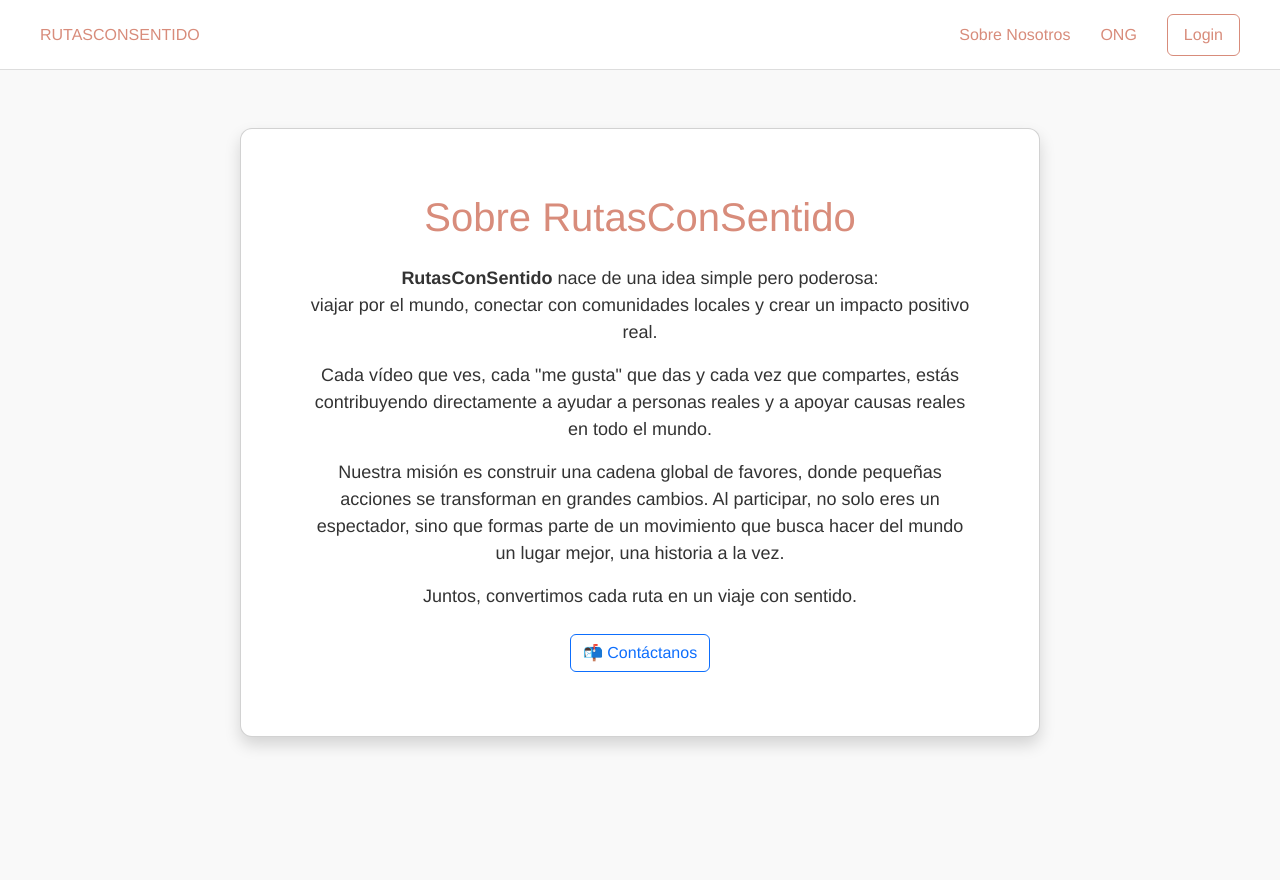
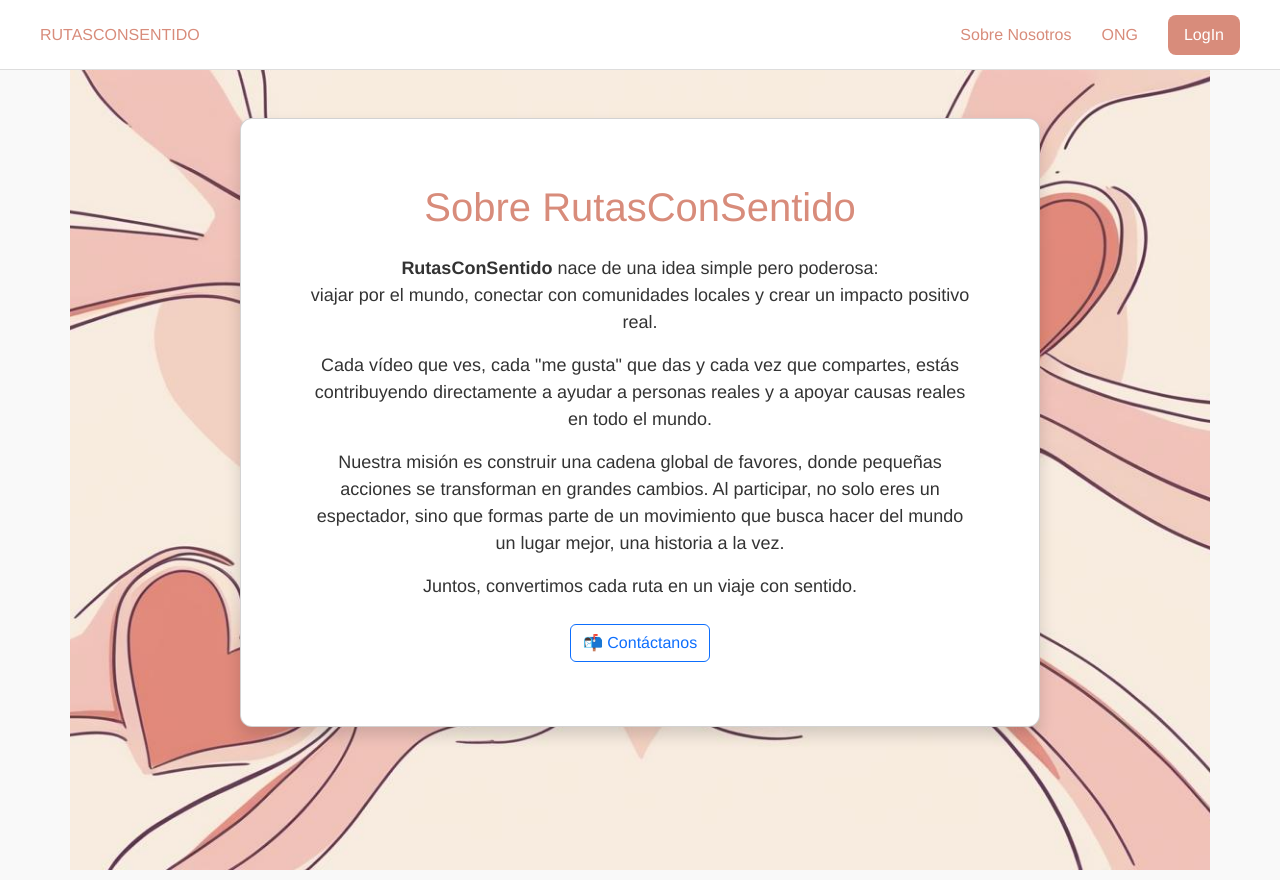
Before and after one commit to PabloToPamblo/RutasConSentido, a React (Vite) app in the folder frontend/: page /about in a window 1280 px wide. Built offline with nearby package versions, Linux system fonts and the light colour scheme; no server answers.

Commit message:
NavBarFixedLogin

```diff
--- a/frontend/src/pages/about.tsx
+++ b/frontend/src/pages/about.tsx
@@ -1,11 +1,50 @@
 import React from "react";
 import { Link } from "react-router-dom";
+import { useGoogleLogin } from '@react-oauth/google';
+import { useNavigate } from 'react-router-dom';
+import api from "../services/api";
 
 const About: React.FC = () => {
+
+    const navigate = useNavigate(); // Hook de react-router-dom para redireccionar
+
+    const login = useGoogleLogin({
+        onSuccess: async (tokenResponse) => {
+            try {
+            const accessToken = tokenResponse.access_token;
+            console.log("Access Token:", accessToken);
+
+            const response = await api.post("/auth/google/", { access_token: accessToken });
+
+            localStorage.setItem("access_token", response.data.tokens.access);
+            localStorage.setItem("refresh_token", response.data.tokens.refresh);
+
+            navigate("/profile");
+            } catch (error) {
+            console.error("Login failed", error);
+            }
+        },
+        onError: () => {
+            console.error('Login Failed');
+        },
+        });
+
   return (
     <div
       className="container min-vh-100 d-flex flex-column align-items-center justify-content-start pt-5"
-      style={{ marginTop: "80px" }}
+      style={{
+        flex: 1,
+        display: "flex",
+        justifyContent: "center",
+        alignItems: "center",
+        marginTop: "70px",
+        backgroundImage: `url('/images/background.jpg')`,
+        backgroundSize: "cover",
+        backgroundPosition: "center",
+        backgroundRepeat: "no-repeat",
+        padding: "40px 20px",
+        minHeight: "calc(100vh - 70px)",
+      }}
     >
 
       {/* NAVBAR */}
@@ -32,31 +71,25 @@ const About: React.FC = () => {
           <div style={{ display: "flex", gap: "30px", alignItems: "center" }}>
             <Link to="/about" className="nav-link">Sobre Nosotros</Link> {/* 👈 Nuevo enlace */}
             <Link to="/ong" className="nav-link">ONG</Link> {/* 👈 Nuevo enlace */}
-            <a
-              href="#login"
-              style={{
+            {/* LOGIN BUTTON WITH GOOGLE */}
+            <button
+            onClick={() => login()}
+            style={{
+                backgroundColor: "#D88C7B",   // Tu color corporativo
+                color: "#ffffff",
+                border: "none",
                 padding: "8px 16px",
-                border: "1px solid #D88C7B",
-                borderRadius: "6px",
-                background: "transparent",
-                color: "#D88C7B",
+                borderRadius: "8px",
                 fontSize: "16px",
-                textDecoration: "none",
-                transition: "background-color 0.3s, color 0.3s",
-              }}
-              onMouseEnter={(e) => {
-                const target = e.currentTarget;
-                target.style.backgroundColor = "#ffffff";
-                target.style.color = "#D88C7B";
-              }}
-              onMouseLeave={(e) => {
-                const target = e.currentTarget;
-                target.style.backgroundColor = "transparent";
-                target.style.color = "#D88C7B";
-              }}
+                cursor: "pointer",
+                display: "flex",
+                alignItems: "center",
+                gap: "8px",
+            }}
             >
-              Login
-            </a>
+            {/* Puedes incluir aquí un icono pequeño si quieres */}
+            LogIn
+            </button>
           </div>
         </div>
       </nav>
--- a/frontend/src/pages/home.tsx
+++ b/frontend/src/pages/home.tsx
@@ -1,9 +1,9 @@
 import React from "react";
-import axios from 'axios';
 import { GoogleLogin } from '@react-oauth/google';
 import api from "../services/api";
 import { useNavigate } from 'react-router-dom';
 import { Link } from "react-router-dom";
+import { useGoogleLogin } from '@react-oauth/google';
 
 const Home: React.FC = () => {
   const navigate = useNavigate(); // Hook de react-router-dom para redireccionar
@@ -21,6 +21,27 @@ const Home: React.FC = () => {
       console.error("Login failed", error);
     }
   };
+
+  const login = useGoogleLogin({
+    onSuccess: async (tokenResponse) => {
+        try {
+        const accessToken = tokenResponse.access_token;
+        console.log("Access Token:", accessToken);
+
+        const response = await api.post("/auth/google/", { access_token: accessToken });
+
+        localStorage.setItem("access_token", response.data.tokens.access);
+        localStorage.setItem("refresh_token", response.data.tokens.refresh);
+
+        navigate("/profile");
+        } catch (error) {
+        console.error("Login failed", error);
+        }
+    },
+    onError: () => {
+        console.error('Login Failed');
+    },
+    });
 
   return (
     <div style={{ flex: 1, display: "flex", flexDirection: "column" }}>
@@ -43,36 +64,31 @@ const Home: React.FC = () => {
         }}
       >
         <div style={{ display: "flex", alignItems: "center", justifyContent: "space-between", width: "100%" }}>
-          <span style={{ fontSize: "22px", fontWeight: 700 }}>RutasConSentido</span>
+
+          <Link to="/" className="nav-link">RUTASCONSENTIDO</Link> {/* 👈 Nuevo enlace */}
 
           <div style={{ display: "flex", gap: "30px", alignItems: "center" }}>
             <Link to="/about" className="nav-link">Sobre Nosotros</Link> {/* 👈 Nuevo enlace */}
             <Link to="/ong" className="nav-link">ONG</Link> {/* 👈 Nuevo enlace */}
-            <a
-              href="#login"
-              style={{
+            {/* LOGIN BUTTON WITH GOOGLE */}
+            <button
+            onClick={() => login()}
+            style={{
+                backgroundColor: "#D88C7B",   // Tu color corporativo
+                color: "#ffffff",
+                border: "none",
                 padding: "8px 16px",
-                border: "1px solid #D88C7B",
-                borderRadius: "6px",
-                background: "transparent",
-                color: "#D88C7B",
+                borderRadius: "8px",
                 fontSize: "16px",
-                textDecoration: "none",
-                transition: "background-color 0.3s, color 0.3s",
-              }}
-              onMouseEnter={(e) => {
-                const target = e.currentTarget;
-                target.style.backgroundColor = "#ffffff";
-                target.style.color = "#D88C7B";
-              }}
-              onMouseLeave={(e) => {
-                const target = e.currentTarget;
-                target.style.backgroundColor = "transparent";
-                target.style.color = "#D88C7B";
-              }}
+                cursor: "pointer",
+                display: "flex",
+                alignItems: "center",
+                gap: "8px",
+            }}
             >
-              Login
-            </a>
+            {/* Puedes incluir aquí un icono pequeño si quieres */}
+            LogIn
+            </button>
           </div>
         </div>
       </nav>
--- a/frontend/src/pages/ong.tsx
+++ b/frontend/src/pages/ong.tsx
@@ -103,7 +103,19 @@ const Ong: React.FC = () => {
 
       <div
         className="container min-vh-100 d-flex flex-column align-items-center justify-content-start pt-5"
-        style={{ marginTop: "80px" }}
+        style={{
+            flex: 1,
+            display: "flex",
+            justifyContent: "center",
+            alignItems: "center",
+            marginTop: "70px",
+            backgroundImage: `url('/images/background.jpg')`,
+            backgroundSize: "cover",
+            backgroundPosition: "center",
+            backgroundRepeat: "no-repeat",
+            padding: "40px 20px",
+            minHeight: "calc(100vh - 70px)",
+          }}
       >
         <div
           className="card shadow p-5"
```
